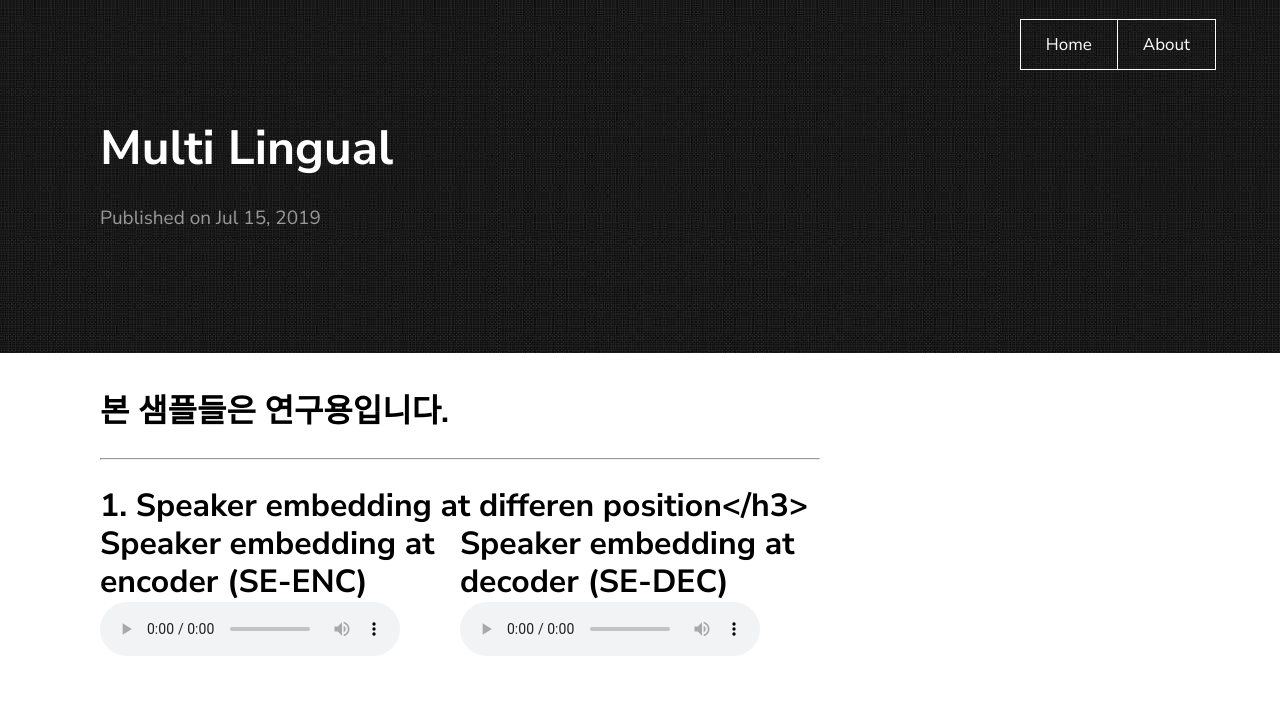
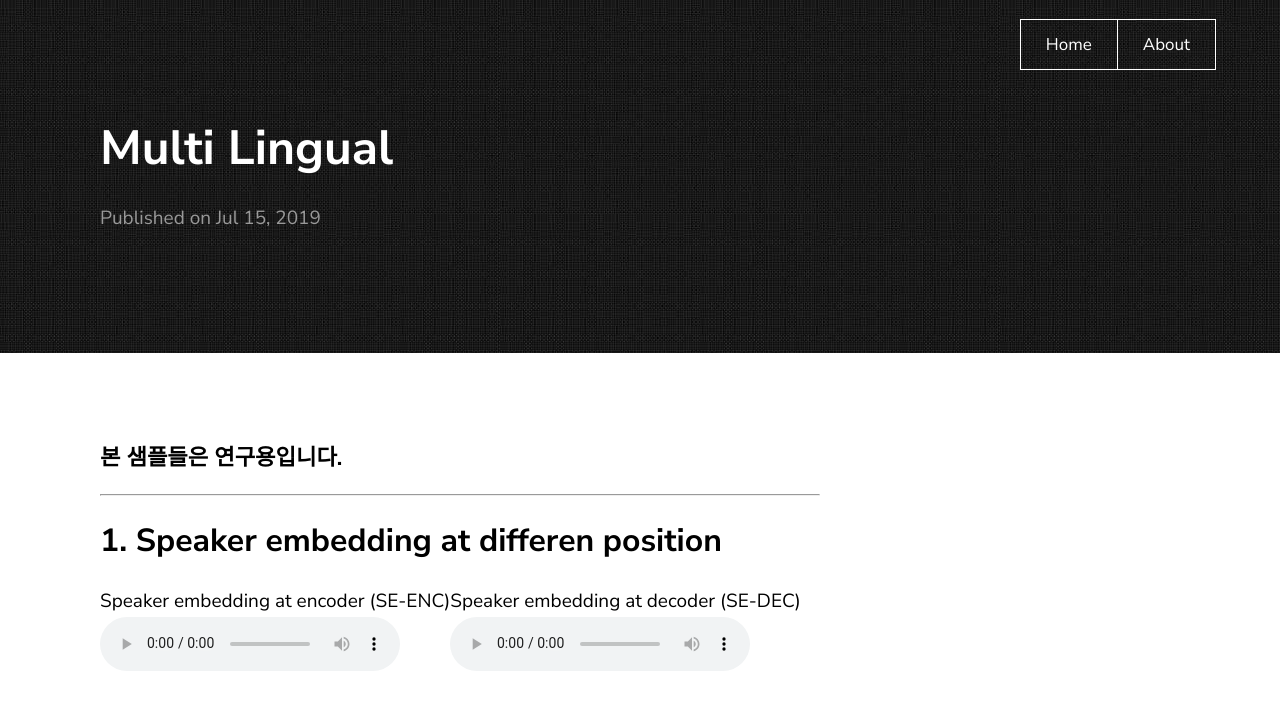
Before and after one commit to Ondal90/ondal90, a Jekyll site: the page built from _posts/2019-07-15-multi-lingual.md, in a window 1280 px wide. Shown: the top 710 px of the page. Built offline with Jekyll 4.4.1, drawn with Linux system fonts in a browser that asks for light colours; our own code applies the rules of GitHub Pages for plain Markdown files.

Commit message:
Update 2019-07-15-multi-lingual.md

```diff
--- a/_posts/2019-07-15-multi-lingual.md
+++ b/_posts/2019-07-15-multi-lingual.md
@@ -3,9 +3,10 @@ Title: "multi-lingual"
 date: 2019-07-15 15:40:40 -0400
 categories: xinapse TTS
 ---
-<h2>본 샘플들은 연구용입니다.</h2>
+<br>
+<h3>본 샘플들은 연구용입니다.</h3>
 <hr>
-<h2 align="left">1. Speaker embedding at differen position</h3>
+<h2 align="left">1. Speaker embedding at differen position</h2>
 <table align="left">
   <tr>
     <td>Speaker embedding at encoder (SE-ENC)</td>
```
